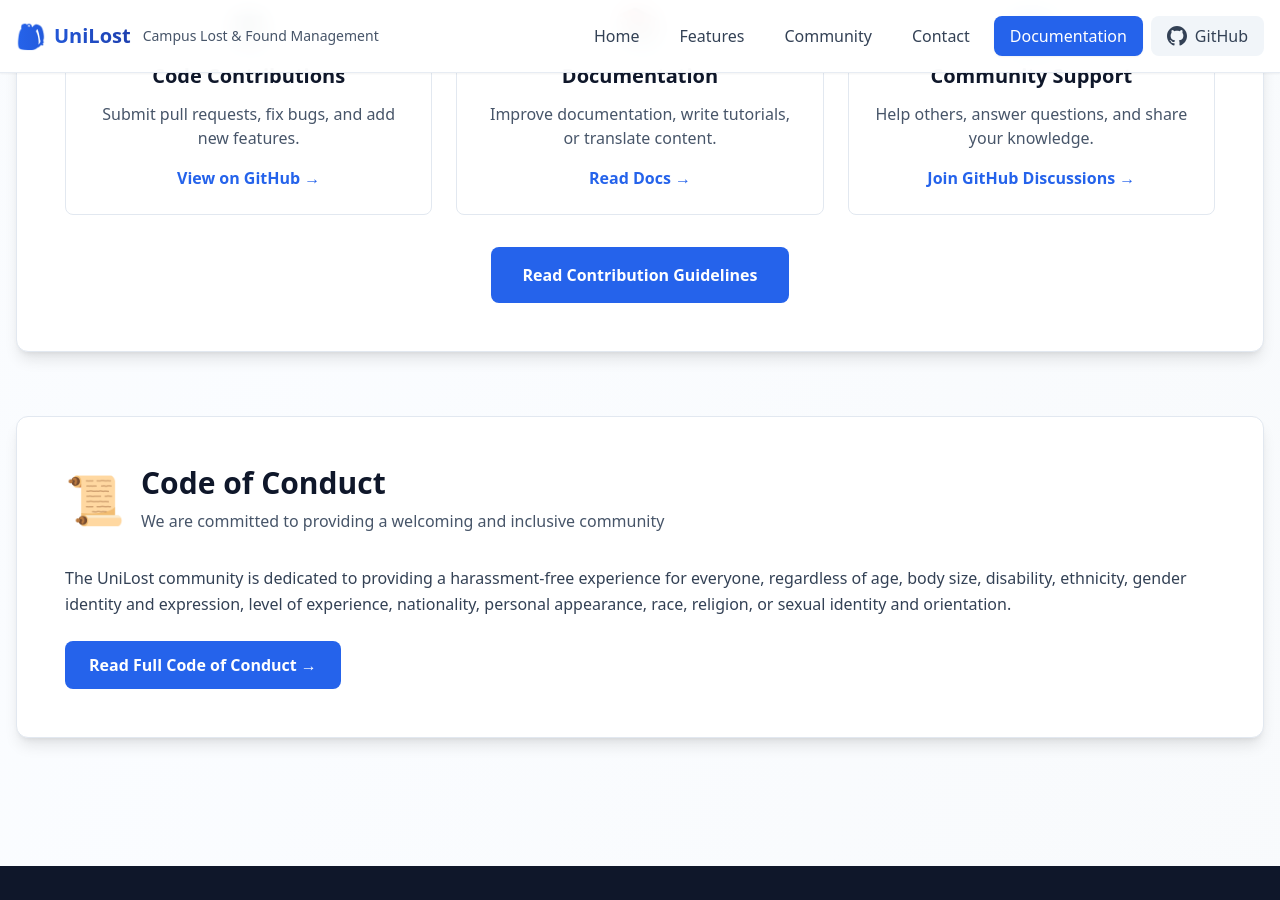
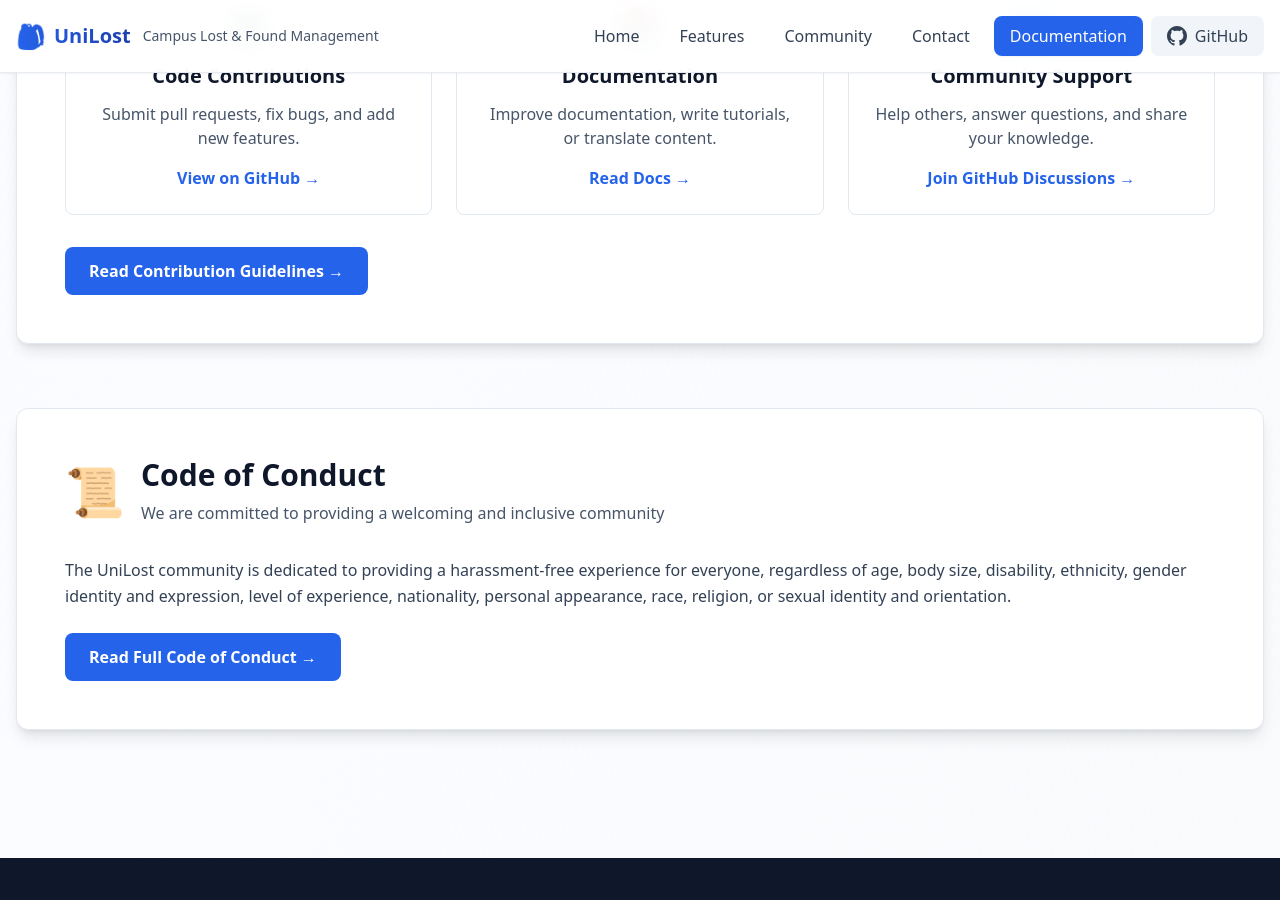
Before and after one commit to jin040907/UniLost, a Jekyll site: the page built from website/community.md, in a window 1280 px wide and 900 px high, scrolled down 2683 px. Built offline with Jekyll 4.4.1, drawn with Linux system fonts in a browser that asks for light colours; nearby versions of some CDN libraries; some of the changed lines change nothing that is shown.

Commit message:
Update website buttons

```diff
--- a/website/community.md
+++ b/website/community.md
@@ -318,9 +318,9 @@ description: Join the UniLost community - discussions, support, and collaboratio
         </div>
       </div>
 
-      <div class="mt-8 text-center">
-        <a href="{{ site.links.github }}/blob/main/CONTRIBUTING.md" target="_blank" rel="noopener noreferrer" class="inline-block px-8 py-4 rounded-lg bg-primary-600 text-white font-semibold hover:bg-primary-700 transition-colors">
-          Read Contribution Guidelines
+      <div class="mt-8">
+        <a href="{{ site.links.github }}/blob/main/CONTRIBUTING.md" target="_blank" rel="noopener noreferrer" class="inline-block px-6 py-3 rounded-lg bg-primary-600 text-white font-semibold hover:bg-primary-700 transition-colors">
+          Read Contribution Guidelines →
         </a>
       </div>
     </div>
```
